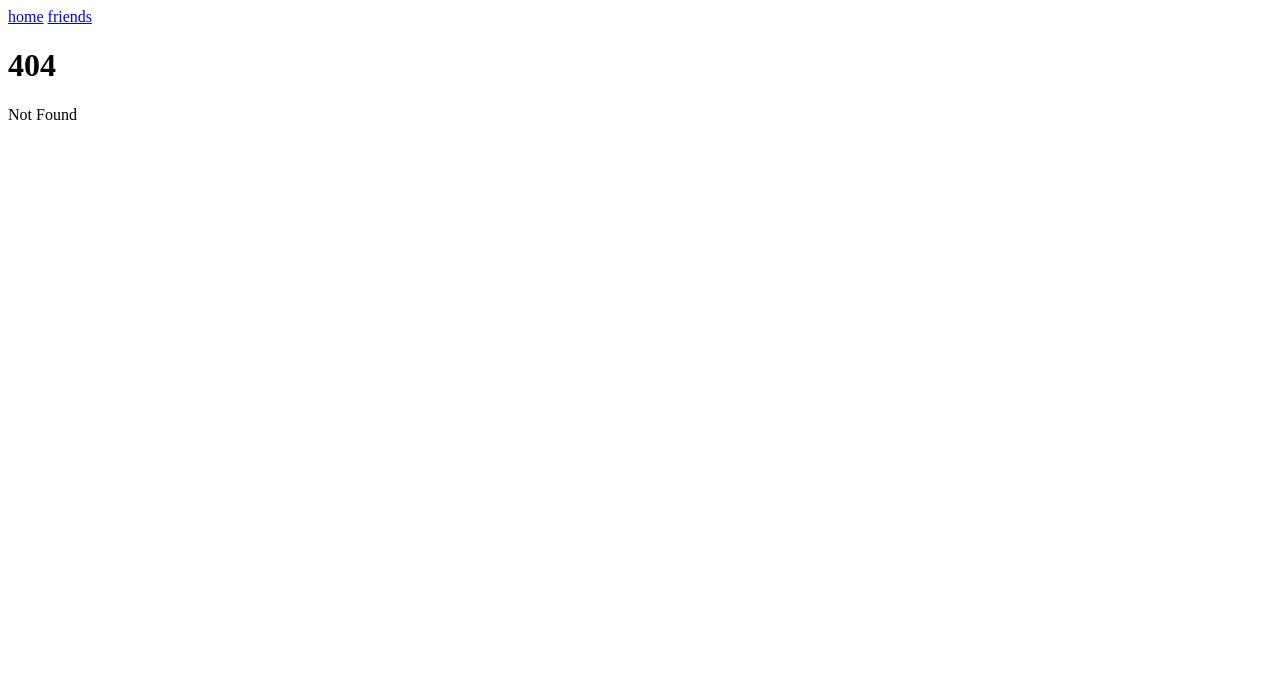
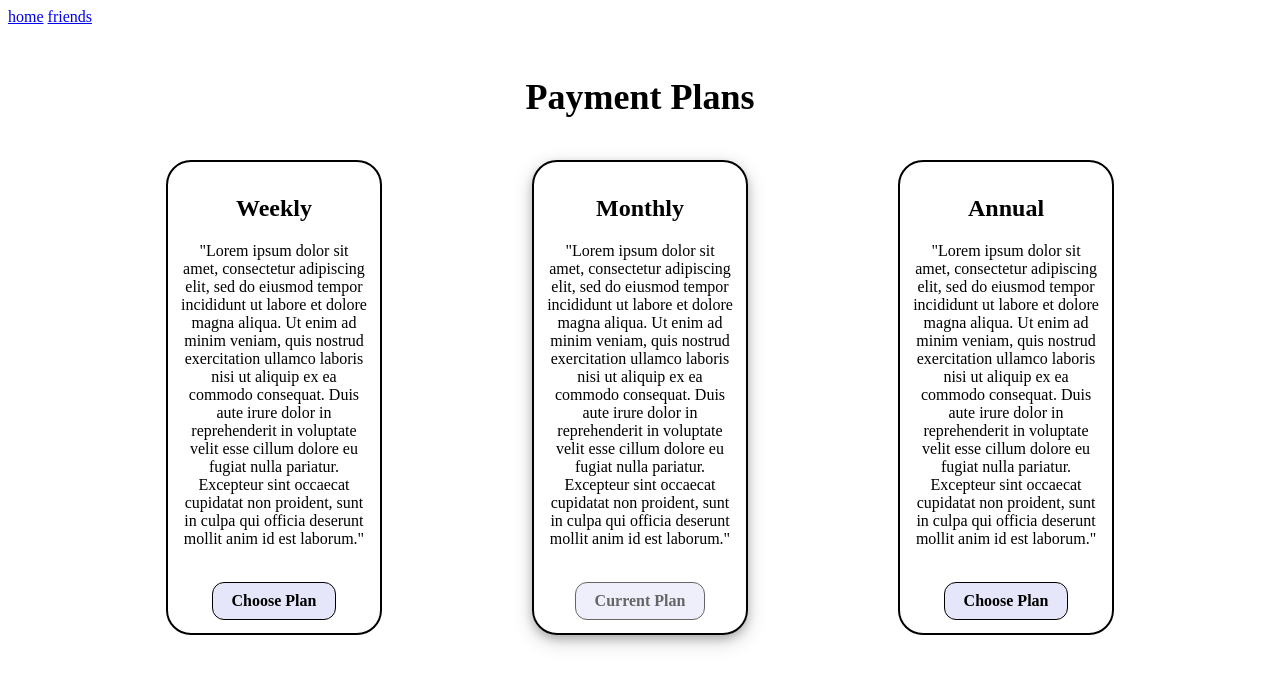
Before and after one commit to uol-feps-soc-comp2913-2324s2-classroom/team-project-team-12, a SvelteKit app: page /payments in a window 1280 px wide. Before the commit this address had no page. Shown: the top 686 px of the page. Built offline with nearby package versions, Linux system fonts and the light colour scheme.

Commit message:
Updated with work from main for database access

```diff
--- /dev/null
+++ b/src/routes/payments/+page.svelte
@@ -0,0 +1,34 @@
+<script>
+    import Weekly from './weekly.svelte'
+    import Monthly from './monthly.svelte'
+    import Annual from './annual.svelte'
+
+    let plan = 'monthly';
+
+</script>
+
+<body>
+    <br>
+    <h1> <center> Payment Plans </center></h1>
+    <br>
+    <div class="flex">
+        <Weekly bind:plan/>
+        <Monthly bind:plan/>
+        <Annual bind:plan/>
+    </div>
+</body>
+
+
+<style>
+    h1{
+        font-size: 225%;
+    }
+    body{
+        font-family: "Poppins";
+    }
+    .flex{
+		display: flex;
+		justify-content: space-evenly;
+        height:100%;
+	}
+</style>
--- /dev/null
+++ b/src/routes/payments/annual.svelte
@@ -0,0 +1,56 @@
+<script>
+    /**
+     * @type {string}
+     */
+     export let plan;
+
+    function changePlan() {
+        plan = "annual";
+    }
+
+</script>
+
+<div class={plan === "annual" ? 'panel active' : 'panel'}>
+    <center>
+        <h2>Annual</h2>
+        <p>
+            "Lorem ipsum dolor sit amet, consectetur adipiscing elit, sed do eiusmod tempor incididunt ut labore et dolore magna aliqua. Ut enim ad minim veniam, quis nostrud exercitation ullamco laboris nisi ut aliquip ex ea commodo consequat. Duis aute irure dolor in reprehenderit in voluptate velit esse cillum dolore eu fugiat nulla pariatur. Excepteur sint occaecat cupidatat non proident, sunt in culpa qui officia deserunt mollit anim id est laborum."
+        </p>
+        <br>
+        <button class={plan === "annual" ? 'disabled' : ''} on:click={changePlan}>
+            {plan === "annual" ? 'Current Plan' : 'Choose Plan'}
+        </button>
+    </center>
+</div>
+
+<style>
+    button{
+        font-family: "Poppins";
+        font-size: 100%;
+        font-weight: bold;
+        border-radius: 12px;
+        border: 1px solid;
+        background-color: lavender;
+        padding: 5% 10%;
+    }
+    button:hover{
+        background-color:rgb(241, 241, 255);
+    }
+    button:active{
+        background-color: rgb(210, 210, 230);
+    }
+    .panel{
+        border-radius: 25px;
+        border: 2px solid black;
+        padding: 1%;
+        width: 15%;
+        height: 100%;
+    }
+    .disabled {
+        opacity: 0.6;
+        cursor: not-allowed;
+    }
+    .active {
+        box-shadow: 0 4px 8px 0 rgba(0, 0, 0, 0.2), 0 6px 20px 0 rgba(0, 0, 0, 0.19);
+    }
+</style>
--- /dev/null
+++ b/src/routes/payments/monthly.svelte
@@ -0,0 +1,55 @@
+<script>
+    /**
+     * @type {string}
+     */
+     export let plan;
+
+    function changePlan() {
+        plan = "monthly";
+    }
+</script>
+
+<div class={plan === "monthly" ? 'panel active' : 'panel'}>
+    <center>
+        <h2>Monthly</h2>
+        <p>
+            "Lorem ipsum dolor sit amet, consectetur adipiscing elit, sed do eiusmod tempor incididunt ut labore et dolore magna aliqua. Ut enim ad minim veniam, quis nostrud exercitation ullamco laboris nisi ut aliquip ex ea commodo consequat. Duis aute irure dolor in reprehenderit in voluptate velit esse cillum dolore eu fugiat nulla pariatur. Excepteur sint occaecat cupidatat non proident, sunt in culpa qui officia deserunt mollit anim id est laborum."
+        </p>
+        <br>
+        <button class={plan === "monthly" ? 'disabled' : ''} on:click={changePlan}>
+            {plan === "monthly" ? 'Current Plan' : 'Choose Plan'}
+        </button>
+    </center>
+</div>
+
+<style>
+    button{
+        font-family: "Poppins";
+        font-size: 100%;
+        font-weight: bold;
+        border-radius: 12px;
+        border: 1px solid;
+        background-color: lavender;
+        padding: 5% 10%;
+    }
+    button:hover{
+        background-color:rgb(241, 241, 255);
+    }
+    button:active{
+        background-color: rgb(210, 210, 230);
+    }
+    .panel{
+        border-radius: 25px;
+        border: 2px solid black;
+        padding: 1%;
+        width: 15%;
+        height: 100%;
+    }
+    .disabled {
+        opacity: 0.6;
+        cursor: not-allowed;
+    }
+    .active {
+        box-shadow: 0 4px 8px 0 rgba(0, 0, 0, 0.2), 0 6px 20px 0 rgba(0, 0, 0, 0.19);
+    }
+</style>
--- /dev/null
+++ b/src/routes/payments/weekly.svelte
@@ -0,0 +1,55 @@
+<script>
+    /**
+     * @type {string}
+     */
+     export let plan;
+
+    function changePlan() {
+        plan = "weekly";
+    }
+</script>
+
+<div class={plan === "weekly" ? 'panel active' : 'panel'}>
+    <center>
+        <h2>Weekly</h2>
+        <p>
+            "Lorem ipsum dolor sit amet, consectetur adipiscing elit, sed do eiusmod tempor incididunt ut labore et dolore magna aliqua. Ut enim ad minim veniam, quis nostrud exercitation ullamco laboris nisi ut aliquip ex ea commodo consequat. Duis aute irure dolor in reprehenderit in voluptate velit esse cillum dolore eu fugiat nulla pariatur. Excepteur sint occaecat cupidatat non proident, sunt in culpa qui officia deserunt mollit anim id est laborum."
+        </p>
+        <br>
+        <button class={plan === "weekly" ? 'disabled' : ''} on:click={changePlan}>
+            {plan === "weekly" ? 'Current Plan' : 'Choose Plan'}
+        </button>
+    </center>
+</div>
+
+<style>
+    button{
+        font-family: "Poppins";
+        font-size: 100%;
+        font-weight: bold;
+        border-radius: 12px;
+        border: 1px solid;
+        background-color: lavender;
+        padding: 5% 10%;
+    }
+    button:hover{
+        background-color:rgb(241, 241, 255);
+    }
+    button:active{
+        background-color: rgb(210, 210, 230);
+    }
+    .panel{
+        border-radius: 25px;
+        border: 2px solid black;
+        padding: 1%;
+        width: 15%;
+        height: 100%;
+    }
+    .disabled {
+        opacity: 0.6;
+        cursor: not-allowed;
+    }
+    .active {
+        box-shadow: 0 4px 8px 0 rgba(0, 0, 0, 0.2), 0 6px 20px 0 rgba(0, 0, 0, 0.19);
+    }
+</style>
```
